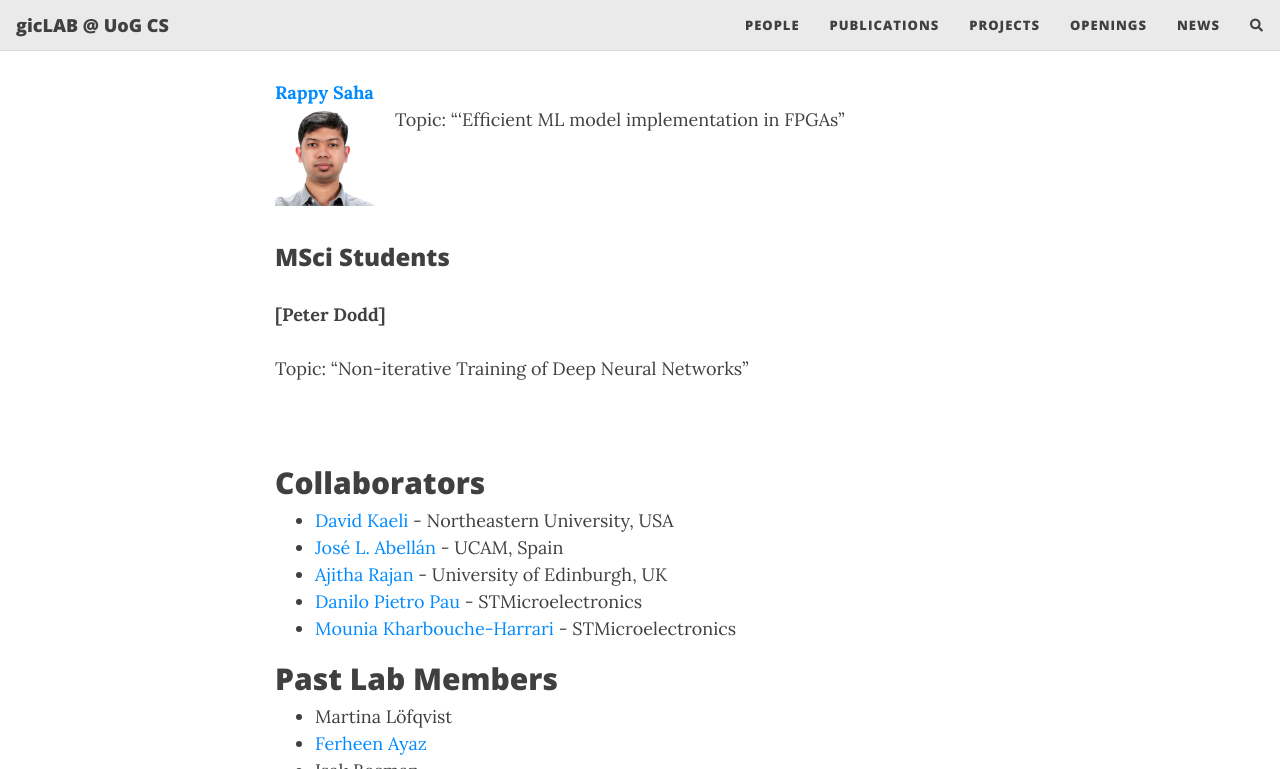
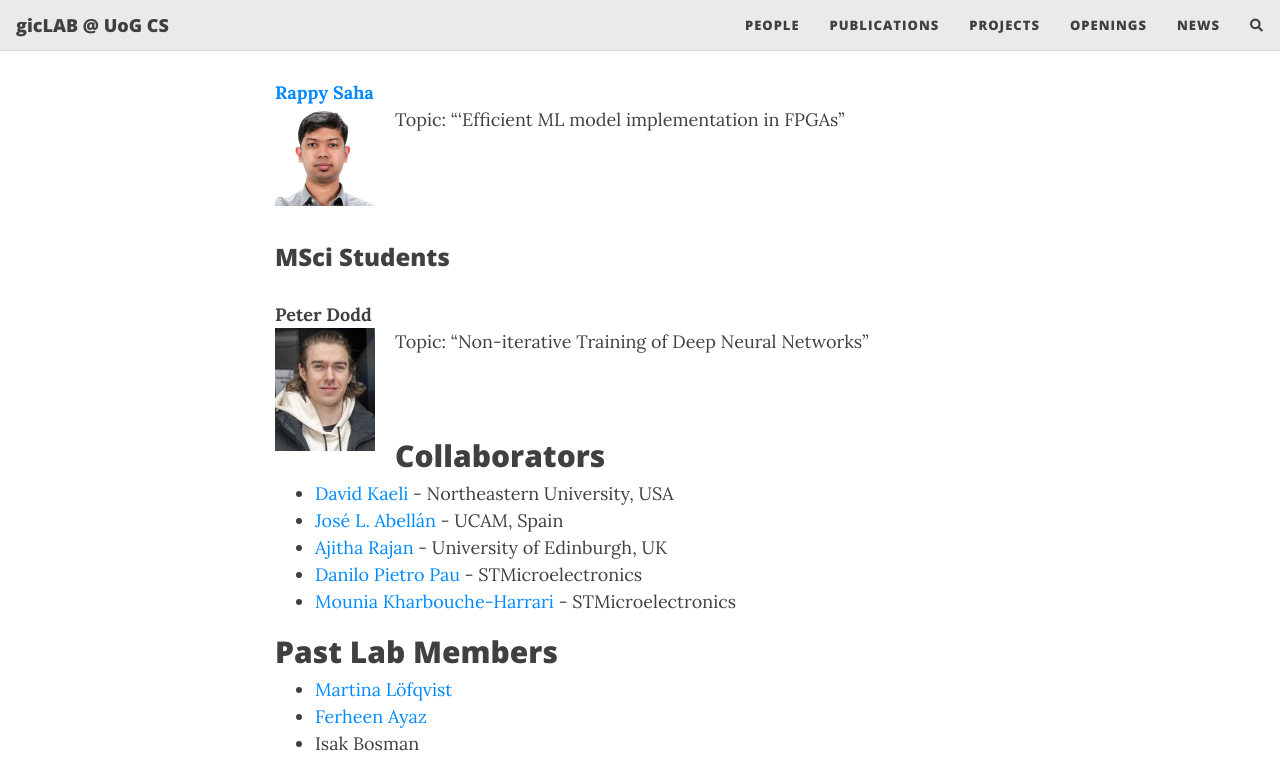
Before and after one commit to gicLAB/gicLAB.github.io, a Jekyll site: the page built from people.md, in a window 1280 px wide and 900 px high, scrolled down 1399 px, cut to the strip 0-769 px from the top of the window. Built offline with Jekyll 4.4.1, drawn with Linux system fonts in a browser that asks for light colours; nearby versions of some CDN libraries; comment, search, counter and statistics services are not loaded; some of the changed lines change nothing that is shown.

Commit message:
Update people.md

```diff
--- a/people.md
+++ b/people.md
@@ -49,7 +49,7 @@
 
 ### MSci Students
 
-**[Peter Dodd]** <br>
+**Peter Dodd** <br>  <img src="/assets/img/people/peter.png" width="100px" style="float: left; margin-right: 20px;">
  Topic: "Non-iterative Training of Deep Neural Networks"
 <br><br>
 <br>
@@ -69,7 +69,7 @@
 
 ## Past Lab Members
 
-- Martina Löfqvist
+- [Martina Löfqvist](https://www.linkedin.com/in/martinalofqvist/)
 - [Ferheen Ayaz](https://www.linkedin.com/in/ferheen-ayaz-5631a71a7/)
 - Isak Bosman
 <!-- ### Research Interns -->
```
